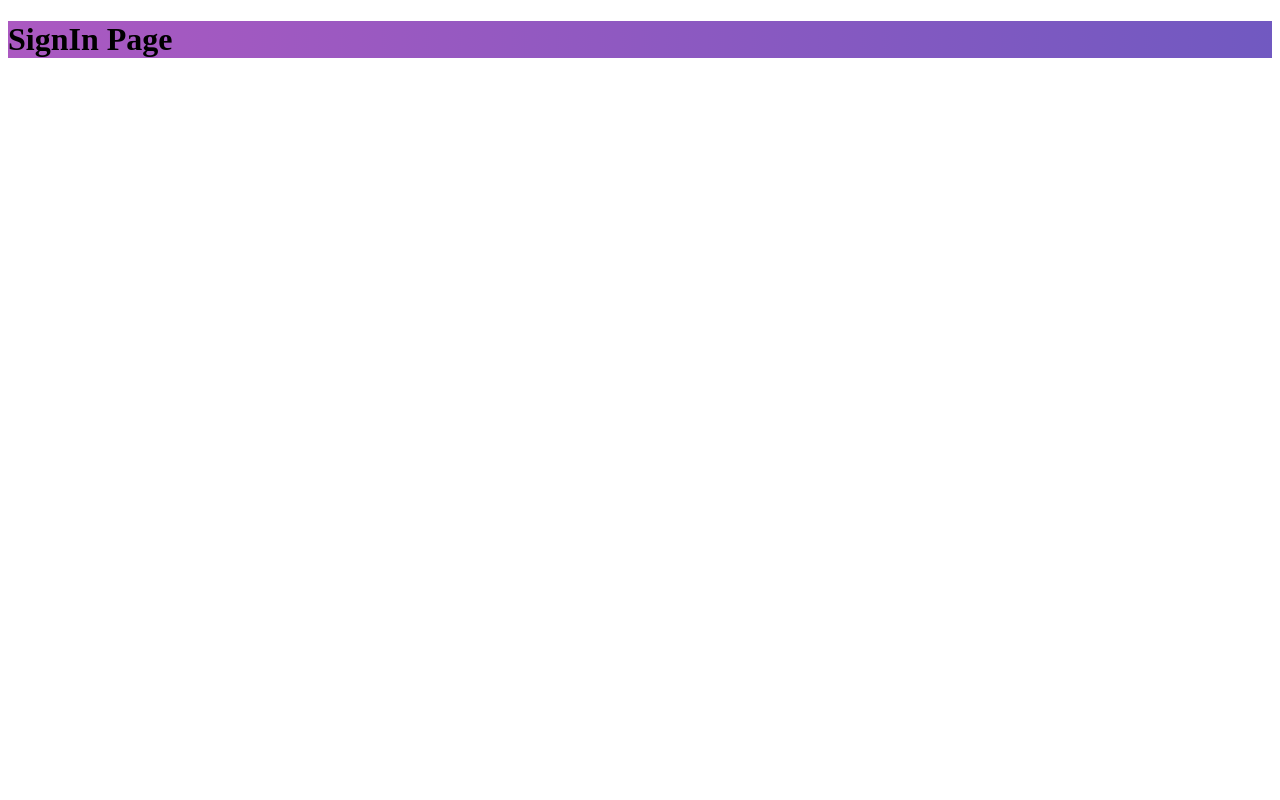
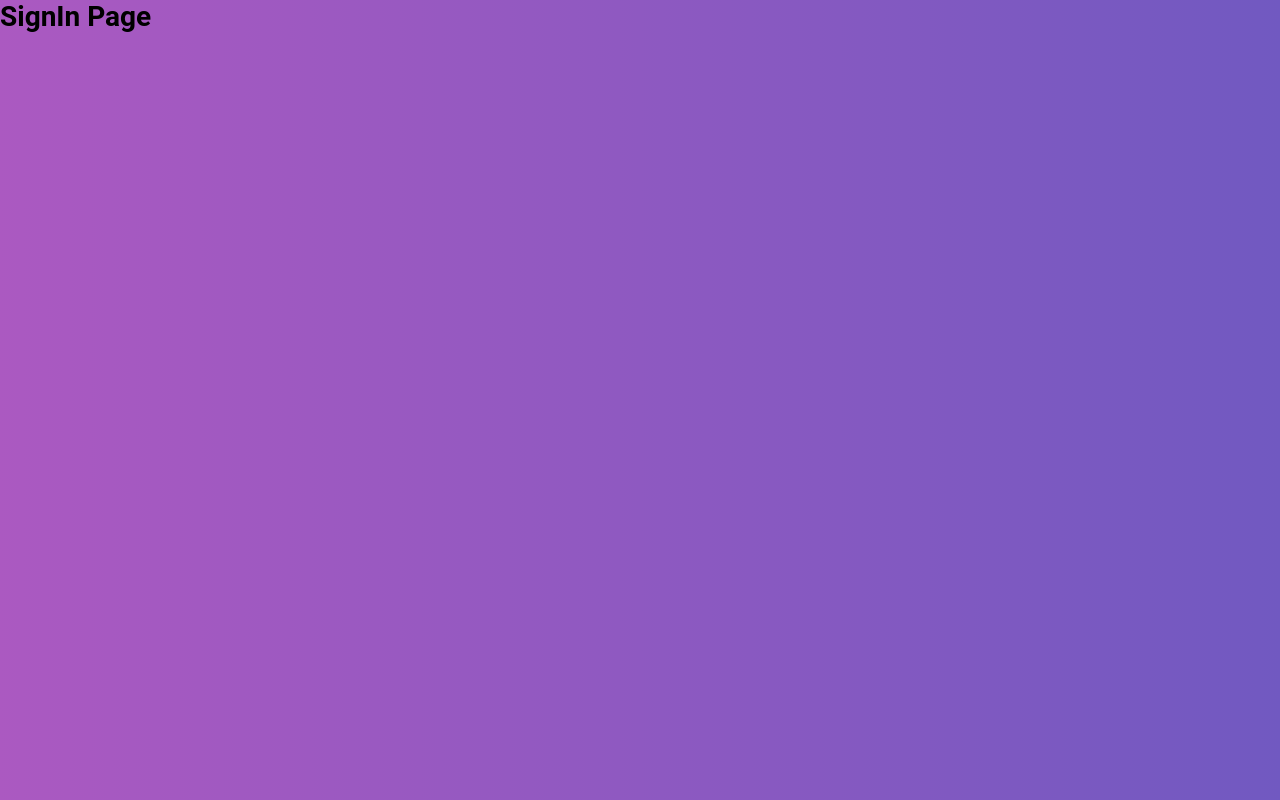
Before and after one commit to charliedeus/portal-do-estudante-frontend, a React (Create React App) app: page / in a window 1280 px wide. Built offline with nearby package versions, Linux system fonts and the light colour scheme.

Commit message:
Define global styles

```diff
--- a/src/App.js
+++ b/src/App.js
@@ -6,10 +6,13 @@ import './config/ReactotronConfig';
 import Routes from './routes';
 import history from './services/history';
 
+import GlobalStyles from './styles/global';
+
 function App() {
   return (
     <Router history={history}>
       <Routes />
+      <GlobalStyles />
     </Router>
   );
 }
--- /dev/null
+++ b/src/styles/global.js
@@ -0,0 +1,41 @@
+import { createGlobalStyle } from 'styled-components';
+
+export default createGlobalStyle`
+  @import url('https://fonts.googleapis.com/css?family=Roboto:400,700&display=swap');
+
+  * {
+    margin: 0;
+    padding: 0;
+    outline: 0;
+    box-sizing: border-box;
+  }
+
+  *:focus {
+    outline: 0;
+  }
+
+  html, body, #root {
+    height: 100%;
+  }
+
+  body {
+    text-rendering: optimizeLegibility;
+    -webkit-font-smoothing: antialiased;
+  }
+
+  body, input, button {
+    font: 14px 'Roboto', sans-serif;
+  }
+
+  a {
+    text-decoration: none;
+  }
+
+  ul {
+    list-style: none;
+  }
+
+  button {
+    cursor: pointer;
+  }
+`;
```
